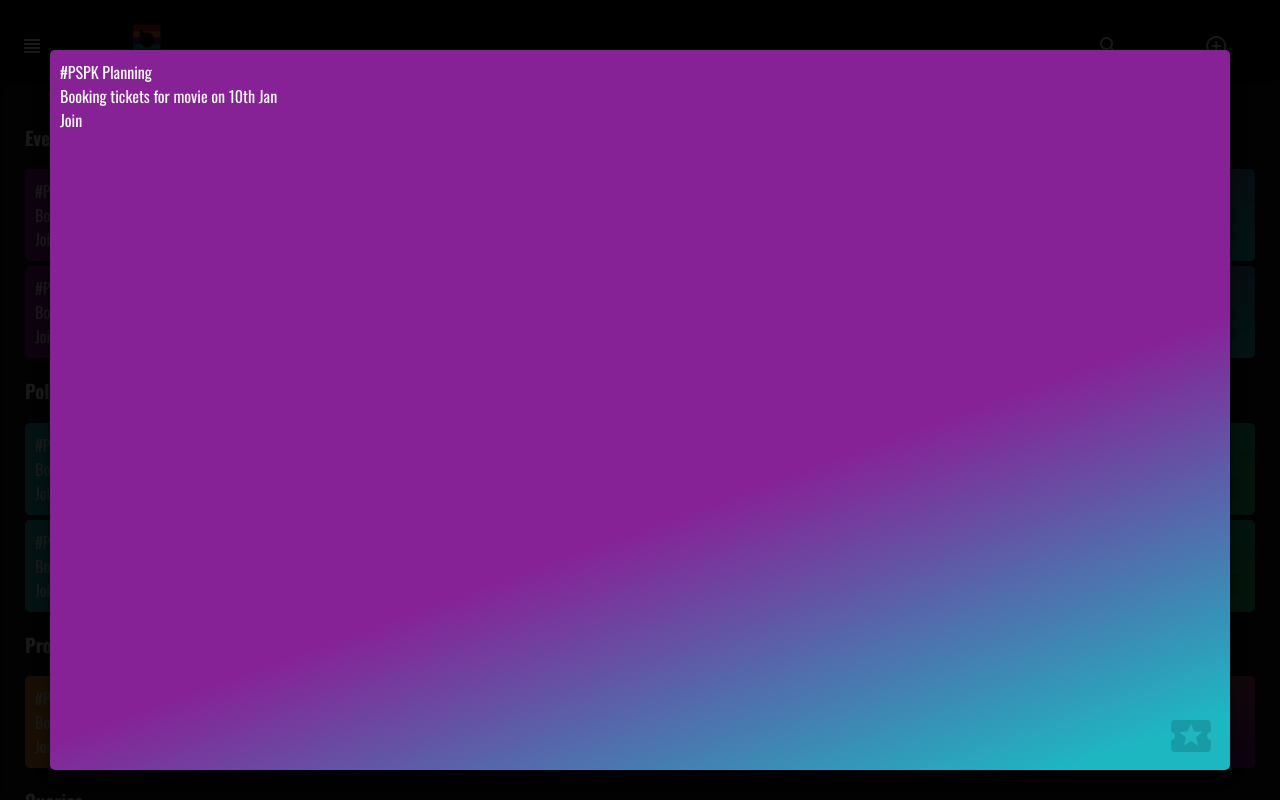
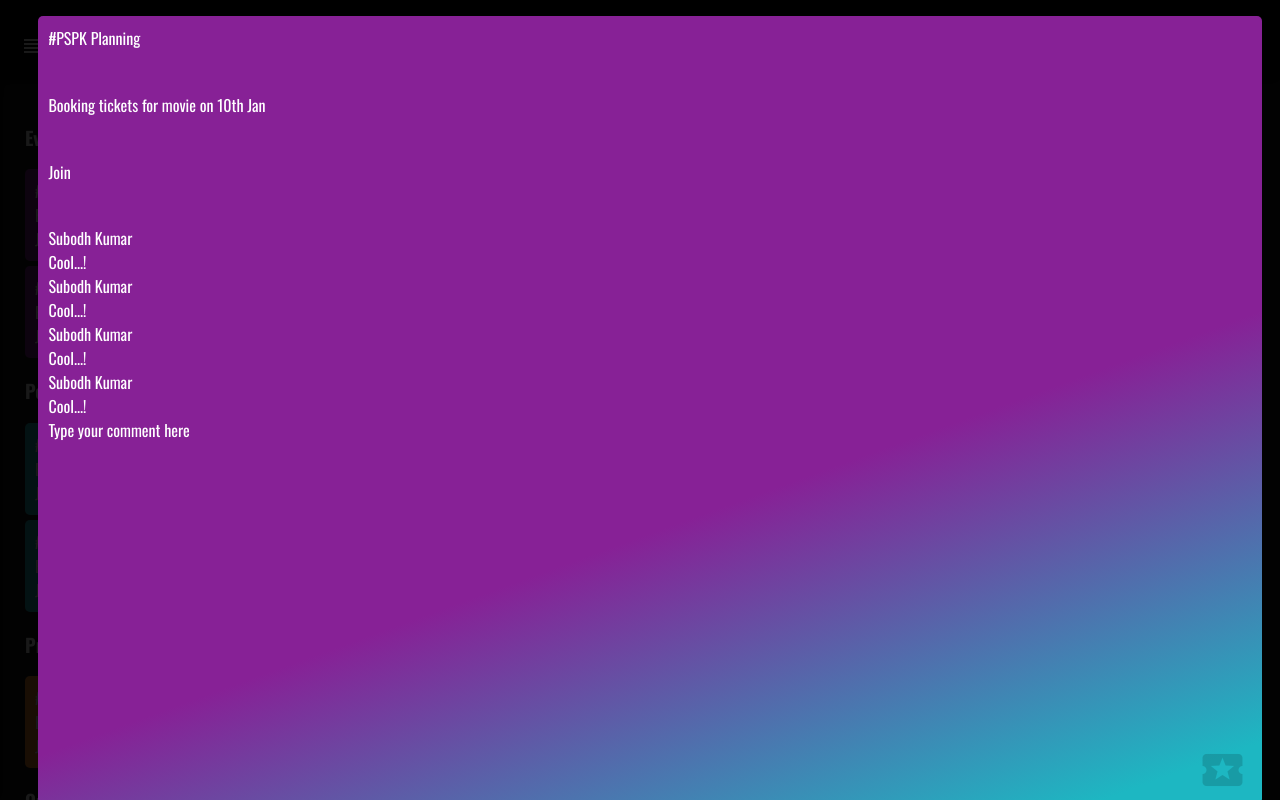
Before and after one commit to SubodhIO/SubodhIO.github.io, a website: page views/home.html in a window 1280 px wide. Both pictures are taken after a click on the element 640 px from the left and 215 px from the top of the page. Shown: the top 800 px of the page. Drawn offline with nearby package versions, Linux system fonts and the light colour scheme.

Commit message:
UI Changes & SW Changes
SW Changes

```diff
--- a/scripts/boffo.js
+++ b/scripts/boffo.js
@@ -1,10 +1,15 @@
 var app = angular.module("boffo", ["ui.router", "bpwa"]);
 
 app.service("boffoDataService", function() {
-  this.events = [{ name: "event1" },{ name: "event2" },{ name: "event3" }];
-  this.polls = [{ name: "poll1" },{ name: "poll2" }];
-  this.queries = [{ name: "query1" },{ name: "query2" },{ name: "query3" }];
+  this.events = [{ name: "event1" }, { name: "event2" }, { name: "event3" }];
+  this.polls = [{ name: "poll1" }, { name: "poll2" }];
+  this.queries = [{ name: "query1" }, { name: "query2" }, { name: "query3" }];
   this.proposals = [{ name: "proposal" }];
+
+  this.eventComments = [{ user: "Subodh Kumar", comment: "Cool...!" }, { user: "Subodh Kumar", comment: "Cool...!" }, { user: "Subodh Kumar", comment: "Cool...!" }, { user: "Subodh Kumar", comment: "Cool...!" }];
+  this.pollComments = [{ user: "Subodh Kumar", comment: "Cool...!" }, { user: "Subodh Kumar", comment: "Cool...!" }, { user: "Subodh Kumar", comment: "Cool...!" }, { user: "Subodh Kumar", comment: "Cool...!" }];
+  this.queryComments = [{ user: "Subodh Kumar", comment: "Cool...!" }, { user: "Subodh Kumar", comment: "Cool...!" }, { user: "Subodh Kumar", comment: "Cool...!" }, { user: "Subodh Kumar", comment: "Cool...!" }];
+  this.proposalComments = [{ user: "Subodh Kumar", comment: "Cool...!" }, { user: "Subodh Kumar", comment: "Cool...!" }, { user: "Subodh Kumar", comment: "Cool...!" }, { user: "Subodh Kumar", comment: "Cool...!" }];
 
   this.getEvents = function() {
     return this.events;
@@ -17,6 +22,19 @@ app.service("boffoDataService", function() {
   };
   this.getProposals = function() {
     return this.proposals;
+  };
+
+  this.getEventComments = function() {
+    return this.eventComments;
+  };
+  this.getPollComments = function() {
+    return this.pollComments;
+  };
+  this.getQueryComments = function() {
+    return this.queryComments;
+  };
+  this.getProposalComments = function() {
+    return this.proposalComments;
   };
 });
 
@@ -45,10 +63,10 @@ app.controller("homeController", function(
   $scope.additemOptions = ["Event", "Poll", "Proposal", "Query"];
 
   $scope.menuOptions = [
-    { icon: "local_activity", name: "Events" ,styleClass: "title-event"},
-    { icon: "thumbs_up_down", name: "Polls" ,styleClass: "title-poll"},
-    { icon: "help_outline", name: "Queries" ,styleClass: "title-query"},
-    { icon: "pan_tool", name: "Proposals" ,styleClass: "title-proposal"},
+    { icon: "local_activity", name: "Events", styleClass: "title-event" },
+    { icon: "thumbs_up_down", name: "Polls", styleClass: "title-poll" },
+    { icon: "help_outline", name: "Queries", styleClass: "title-query" },
+    { icon: "pan_tool", name: "Proposals", styleClass: "title-proposal" }
     // { icon: "person", name: "Account" }
   ];
 
@@ -112,29 +130,28 @@ app.controller("homeController", function(
     });
   };
 
-  $scope.setSelectedCard = function(card){
-      if($scope.selectedCard && $scope.selectedCard===card) {
+  $scope.setSelectedCard = function(card) {
+    if ($scope.selectedCard && $scope.selectedCard === card) {
       $scope.selectedCard = null;
-      }
-      else if(card){
+    } else if (card) {
       $scope.selectedCard = card;
+      $scope.eventComments = boffoDataService.getEventComments();
     }
   };
 
-
-  $scope.loadRecentEvents = function(){
+  $scope.loadRecentEvents = function() {
     $scope.homeEvents = boffoDataService.getEvents();
   };
 
-  $scope.loadRecentPolls = function(){
+  $scope.loadRecentPolls = function() {
     $scope.homePolls = boffoDataService.getPolls();
   };
 
-  $scope.loadRecentProposals= function(){
+  $scope.loadRecentProposals = function() {
     $scope.homeProposals = boffoDataService.getProposals();
   };
 
-  $scope.loadRecentQueries= function(){
+  $scope.loadRecentQueries = function() {
     $scope.homeQueries = boffoDataService.getQueries();
   };
 
--- a/serviceWorker.js
+++ b/serviceWorker.js
@@ -5,6 +5,7 @@ public key | BDLsjYkCzbGGITXQNxyLovgX7LjZm5iPr7f7NogwiOMBog9K5K5FAr5QG75ebO3kTfq
 private key | dDBtOaLoClUs-nKH7_i7DCyFuLG9MFv18zporzNFERo
 
 */
+var CHANGE_VERSION = 0.1;
 var CACHE_VERSION = Date.now(); //update this post every Change
 var CACHE_NAME = 'boffo-cache-v'+CACHE_VERSION;
 
--- a/templates/homeDetail.html
+++ b/templates/homeDetail.html
@@ -1,25 +1,38 @@
 <style>
+    .card-pre {
+        transition: height 1s;
+        width: auto;
+        height: auto;
+    }
+
     .card-show {
-    height: calc(100vh - 100px);
+        height: calc(100vh - 4vh);
         margin: 0px;
-    top: 50px;
-    left: 50px;
+        top: 2vh;
+        left: 3vw;
         position: fixed;
         z-index: 99;
-    width: calc(100vw - 120px);
+        width: calc(100vw - 6vw);
         /* margin: auto; */
-    transition-duration: 2s;
+        transition: height 1s;
+        overflow-y: scroll;
     }
 
     .card-show-bg {
-    background: rgba(0,0,0,.9);
+        background: rgba(0, 0, 0, .9);
         position: fixed;
         top: 0px;
         left: 0px;
         width: 100vw;
         height: 100vh;
         z-index: 90;
+    }
 
+    .card-container {
+        display: grid;
+        height: 100%;
+        grid-template-rows: 1fr 1fr 1fr 10fr;
+        grid-row-gap: 10px;
     }
 </style>
 <div>
@@ -36,9 +49,13 @@
 </div>
 <div ng-repeat="e in homeEvents">
 
-    <div class="card card-event" ng-class="{'card-show':selectedCard===e}" ng-click="setSelectedCard(e)">
+    <div class="card card-event" ng-class="(selectedCard===e)?'card-show':'card-pre'" ng-click="setSelectedCard(e)">
 
         <div class="card-icon"><i class="material-icons">local_activity</i></div>
+
+
+        <div ng-class="{'card-container':selectedCard===e}">
+
             <div class="card-title">
                 #PSPK Planning
             </div>
@@ -50,6 +67,30 @@
                     Join
                 </div>
             </div>
+            <div class="card-discussion" ng-if="selectedCard===e">
+                <div class="card-comments">
+
+                    <div class="card-comment" ng-repeat="c in eventComments">
+                        <div class="comment-user">
+                            {{c.user}}
+                        </div>
+                        <div class="comment-comment">
+                            {{c.comment}}
+                        </div>
+                    </div>
+
+                </div>
+                <div class="add-card-comments">
+                    Type your comment here
+                </div>
+            </div>
+
+        </div>
+
+
+
+
+
     </div>
 </div>
 <div>
--- a/views/home.html
+++ b/views/home.html
@@ -214,9 +214,10 @@
         padding: 10px;
         border-radius: 5px;
         margin: 5px 0px;
-        box-shadow: 0px 5px 15px -5px #000;
-        transition-duration: 2s;
+        /* box-shadow: 0px 5px 15px -5px #000; */
     }
+
+
 
     .title-event {
         background: linear-gradient(160deg, #872196 60%, #1DB7C2 95%);
```
Lines whose indentation alone changed are shown as unchanged.
